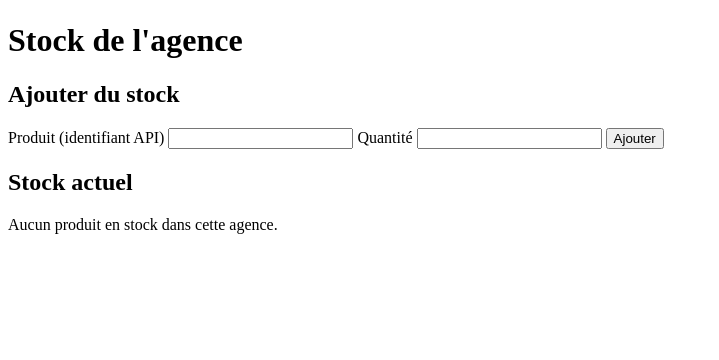
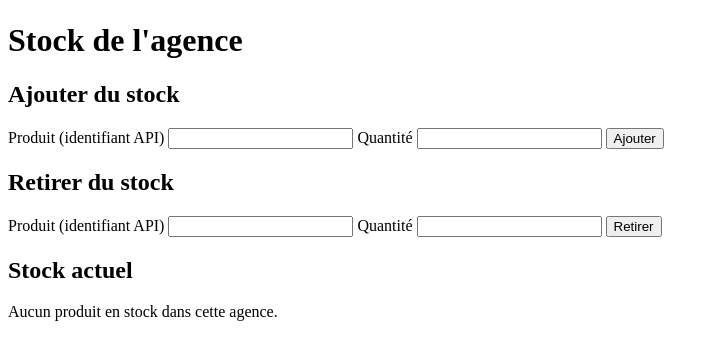
Before and after one commit to Mathieu-Bailliez/hbntory, a Flask app: template backoffice/templates/stock.html in a window 1280 px wide. Shown: the part 33-393 px from the top of the page, without its empty margins (0-719 px from the left). Run offline with Flask 3, Linux system fonts and the light colour scheme; the template is opened without the code that fills it, so the values that code supplies are empty.

Commit message:
feat(stock): remove stock with validation and rollback

```diff
--- a/backoffice/app.py
+++ b/backoffice/app.py
@@ -3,6 +3,7 @@ from config import DATABASE_URL, SECRET_KEY
 from flask import Flask, flash, g, redirect, render_template, request, session, url_for
 from models import Stock, User, db
 from security import verify_password
+from sqlalchemy.exc import IntegrityError
 
 app = Flask(__name__)
 app.config["SQLALCHEMY_DATABASE_URI"] = DATABASE_URL
@@ -71,6 +72,32 @@ def stock_add():
     return redirect(url_for("stock"))
 
 
+@app.route("/stock/remove", methods=["POST"])
+@common_required
+def stock_remove():
+    product_api_id = _positive_int(request.form.get("product_api_id"))
+    quantity = _positive_int(request.form.get("quantity"))
+    if product_api_id is None or quantity is None:
+        flash("Le produit et la quantité doivent être des nombres entiers positifs.")
+        return redirect(url_for("stock"))
+    item = Stock.query.filter_by(branch_id=g.user.branch_id, product_api_id=product_api_id).first()
+    if item is None:                                   # refus 1 : la ligne n'existe pas
+        flash(f"Le produit {product_api_id} n'est pas en stock dans votre agence.")
+        return redirect(url_for("stock"))
+    if quantity > item.quantity:                       # refus 2 : pas assez de stock
+        flash(f"Impossible de retirer {quantity} : il n'en reste que {item.quantity}.")
+        return redirect(url_for("stock"))
+    item.quantity = item.quantity - quantity
+    try:
+        db.session.commit()
+    except IntegrityError:                             # dernier rempart : la base refuse
+        db.session.rollback()
+        flash("Opération refusée par la base de données : le stock n'a pas changé.")
+        return redirect(url_for("stock"))
+    flash(f"Retiré : {quantity} du produit {product_api_id}.")
+    return redirect(url_for("stock"))
+
+
 @app.route("/logout")
 def logout():
     session.clear()
--- a/backoffice/templates/stock.html
+++ b/backoffice/templates/stock.html
@@ -21,6 +21,15 @@
     <button type="submit">Ajouter</button>
   </form>
 
+  <h2>Retirer du stock</h2>
+  <form method="post" action="{{ url_for('stock_remove') }}">
+    <label for="remove_product">Produit (identifiant API)</label>
+    <input type="number" id="remove_product" name="product_api_id" min="1" step="1" required>
+    <label for="remove_quantity">Quantité</label>
+    <input type="number" id="remove_quantity" name="quantity" min="1" step="1" required>
+    <button type="submit">Retirer</button>
+  </form>
+
   <h2>Stock actuel</h2>
   {% if items %}
     <table>
```
